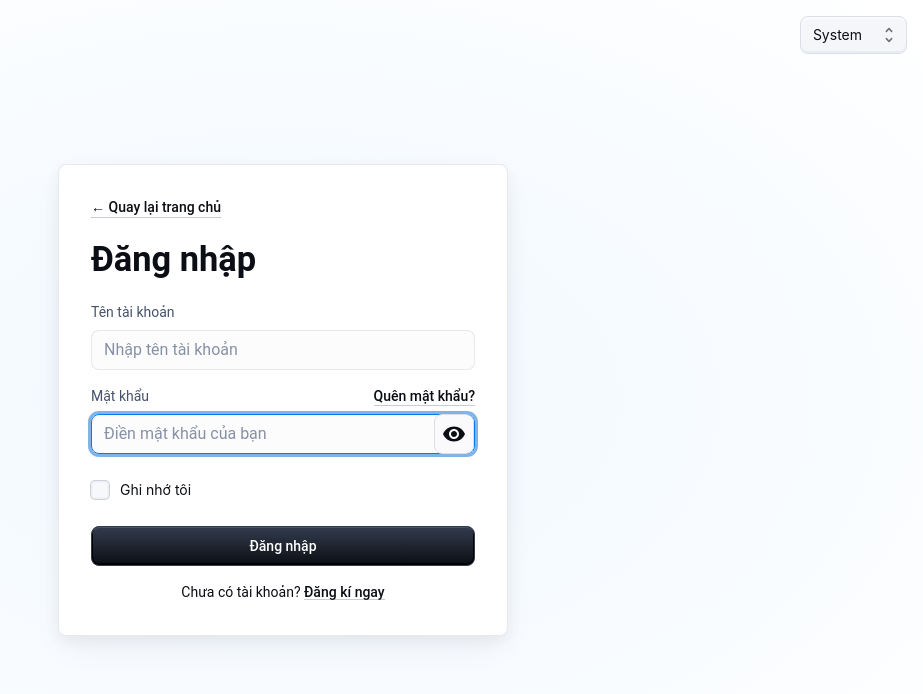
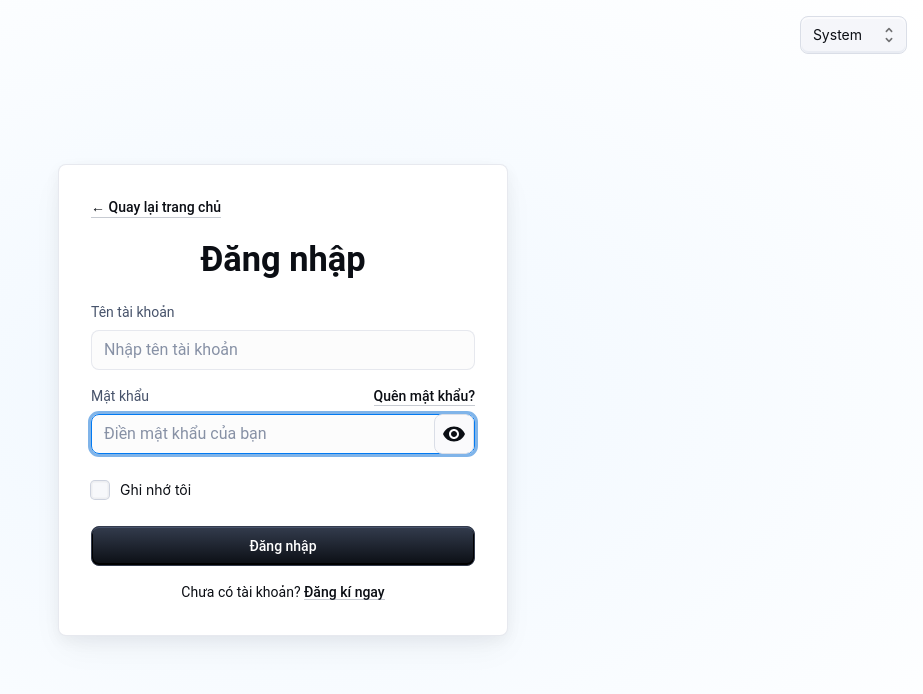
Before and after one commit to nguyenhbtrung/electro-shop-frontend, a React (Vite) app: page /login in a window 1280 px wide. Shown: the top 694 px of the page, without its empty margins (357-1280 px from the left). Built offline with nearby package versions, Linux system fonts and the light colour scheme.

Commit message:
navigate login

```diff
--- a/src/pages/auth/Login.jsx
+++ b/src/pages/auth/Login.jsx
@@ -147,7 +147,7 @@ export default function Login(props) {
                     <Typography
                         component="h1"
                         variant="h4"
-                        sx={{ width: '100%', fontSize: 'clamp(2rem, 10vw, 2.15rem)', fontFamily: 'Roboto, sans-serif' }}
+                        sx={{ width: '100%', fontSize: 'clamp(2rem, 10vw, 2.15rem)', textAlign: 'center', fontFamily: 'Roboto, sans-serif' }}
                     >
                         Đăng nhập
                     </Typography>
--- a/src/pages/user/layout/navbar/index.jsx
+++ b/src/pages/user/layout/navbar/index.jsx
@@ -21,6 +21,7 @@ import {
 import { ColorModeContext, tokens } from "../../../../theme";
 import { ToggledContext } from "../../AppUser";
 import logo from "../../../../assets/images/logo.png";
+import { useNavigate } from "react-router-dom";
 
 const Navbar = () => {
     const theme = useTheme();
@@ -29,6 +30,11 @@ const Navbar = () => {
     const isMdDevices = useMediaQuery("(max-width:768px)");
     const isXsDevices = useMediaQuery("(max-width:466px)");
     const colors = tokens(theme.palette.mode);
+    const navigate = useNavigate();
+
+    const handleLogin = () => {
+        navigate("/login");
+    }
 
     return (
         <Box display="flex" alignItems="center" justifyContent="space-between" p={2}>
@@ -88,7 +94,7 @@ const Navbar = () => {
                 <IconButton>
                     <PersonOutlined />
                 </IconButton>
-                <Button variant="text" color={colors.primary[400]}>Đăng nhập</Button>
+                <Button variant="text" color={colors.primary[400]} onClick={handleLogin}>Đăng nhập</Button>
             </Box>
         </Box>
     );
```
Also changed, not shown: src/pages/admin/users/users.jsx (+11 -1 lines).
